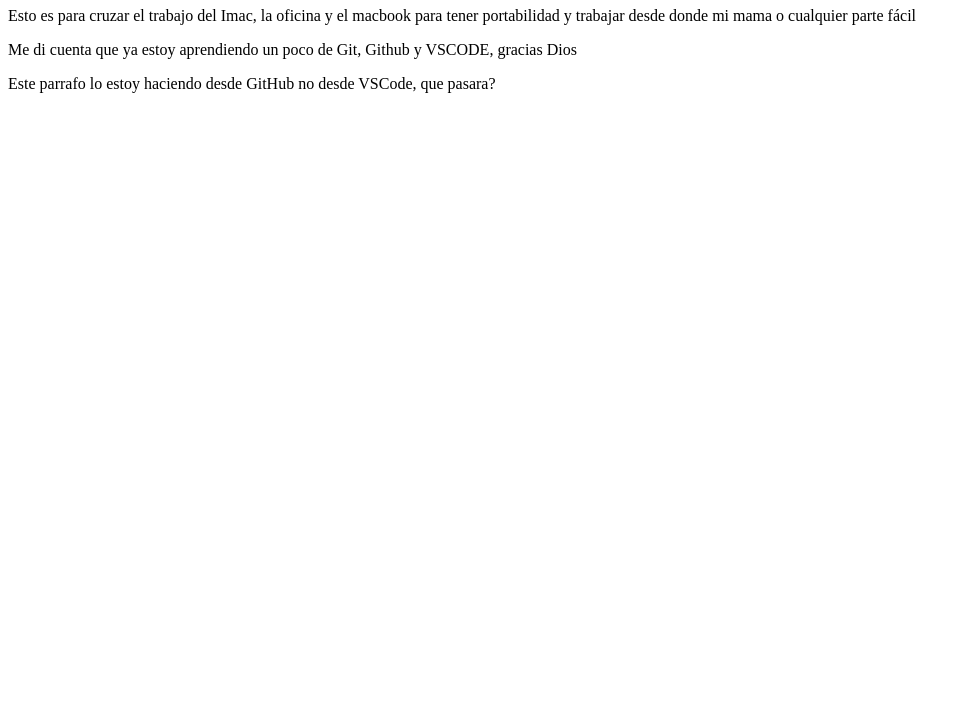
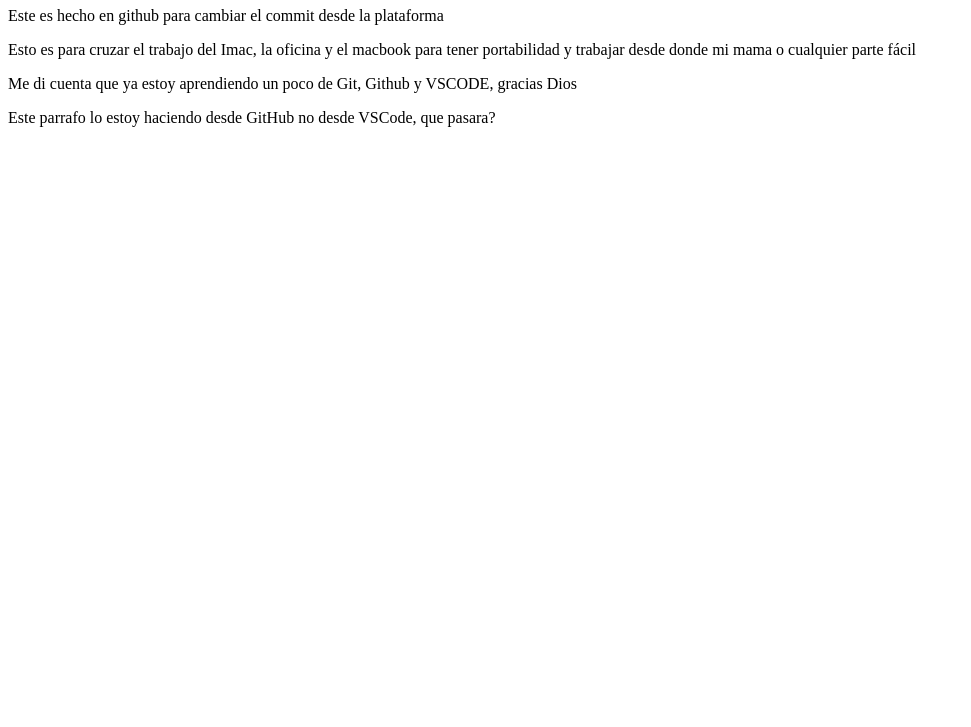
Before and after one commit to andresvd1995/macbookair, a plain HTML site: page index.html in a window 1280 px wide. Shown: the part 73-800 px from the top of the page, without its empty margins (0-971 px from the left). Drawn offline with Linux system fonts and the light colour scheme.

Commit message:
ultimo ensayo antes de dormir

```diff
--- a/index.html
+++ b/index.html
@@ -10,6 +10,7 @@
 
 <body>
     <h1>Este titulo es hecho en vsc</h1>
+    <p>Este es hecho en github para cambiar el commit desde la plataforma</p>
     <p>Esto es para cruzar el trabajo del Imac, la oficina y el macbook para tener portabilidad y trabajar desde donde
         mi mama o cualquier parte fácil</p>
     <p>Me di cuenta que ya estoy aprendiendo un poco de Git, Github y VSCODE, gracias Dios</p>
```
